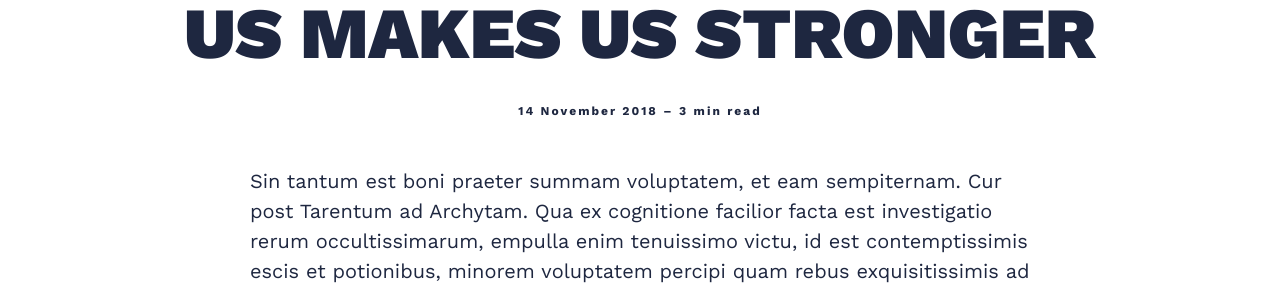
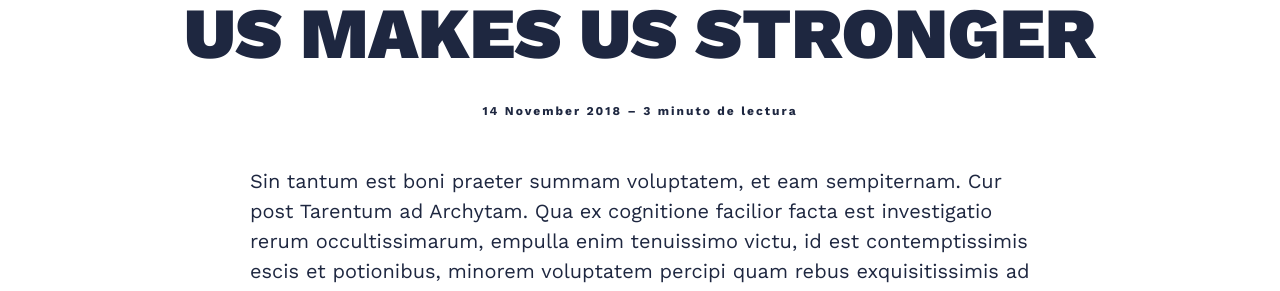
Before and after one commit to AJRAtoni/AJRABlog, a Jekyll site: the page built from _posts/2018-11-14-that-which-does-not-kill-us-makes-us-stronger.markdown, in a window 1280 px wide and 900 px high, scrolled down 710 px. Shown: the part 156-447 px from the top of the window. Built offline with Jekyll 4.4.1, drawn with Linux system fonts in a browser that asks for light colours; nearby versions of some CDN libraries.

Commit message:
Update post.html

```diff
--- a/_layouts/post.html
+++ b/_layouts/post.html
@@ -20,7 +20,7 @@
   <div class="post__info">
     <h1 class="post__title">{{ page.title | escape }}</h1>
     <div class="post__meta">
-      <time class="post__date" datetime="{{ page.date | date_to_xmlschema }}">{{ page.date | date_to_long_string }}</time> – <span class="post__minutes">{% assign words = page.content | number_of_words %} {% if words < 360 %} 1 min read {% else %} {{ words | divided_by:180 }} min read {% endif %}
+      <time class="post__date" datetime="{{ page.date | date_to_xmlschema }}">{{ page.date | date_to_long_string }}</time> – <span class="post__minutes">{% assign words = page.content | number_of_words %} {% if words < 360 %} 1 minuto de lectura {% else %} {{ words | divided_by:180 }} minuto de lectura {% endif %}
       </span>
     </div>
   </div>
```
